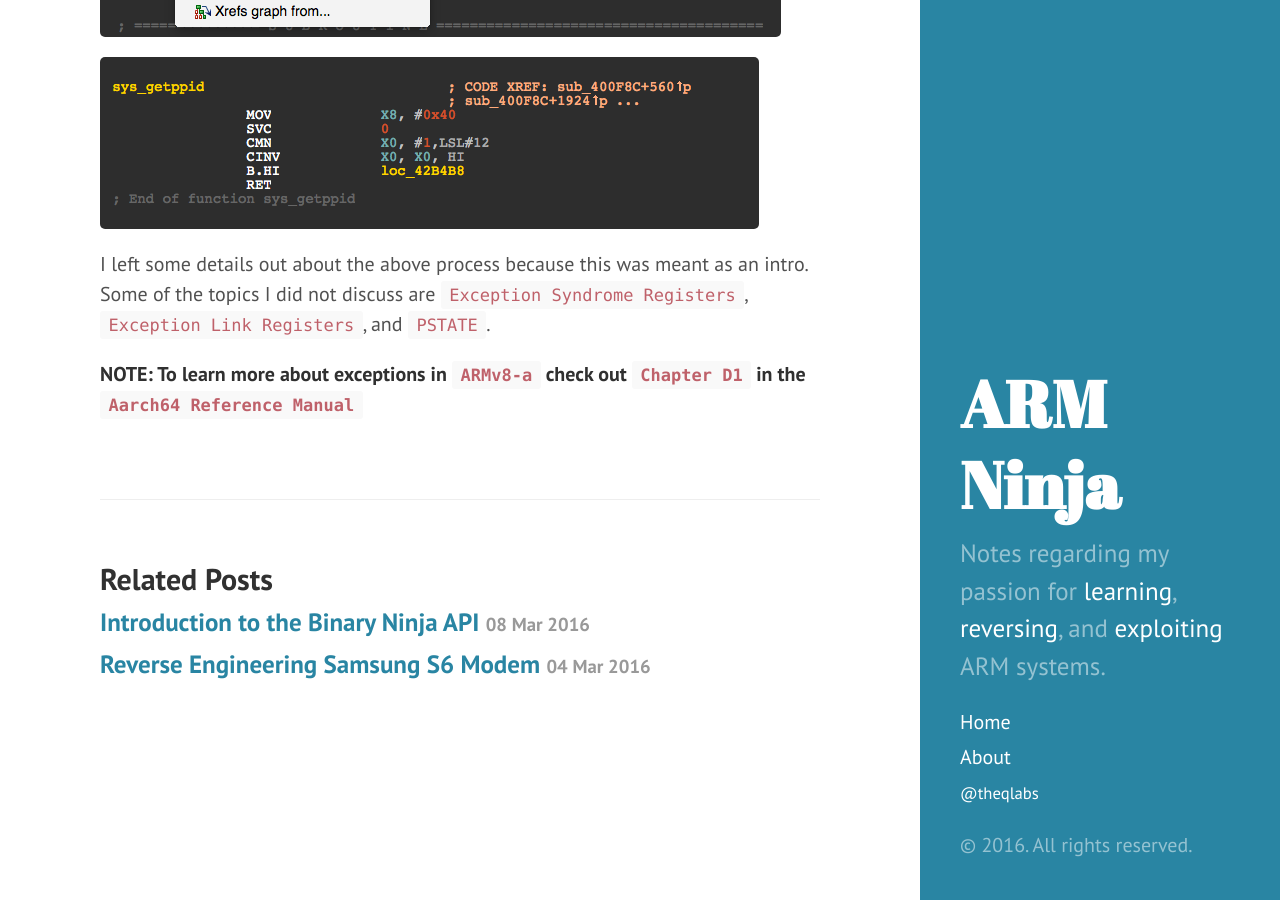
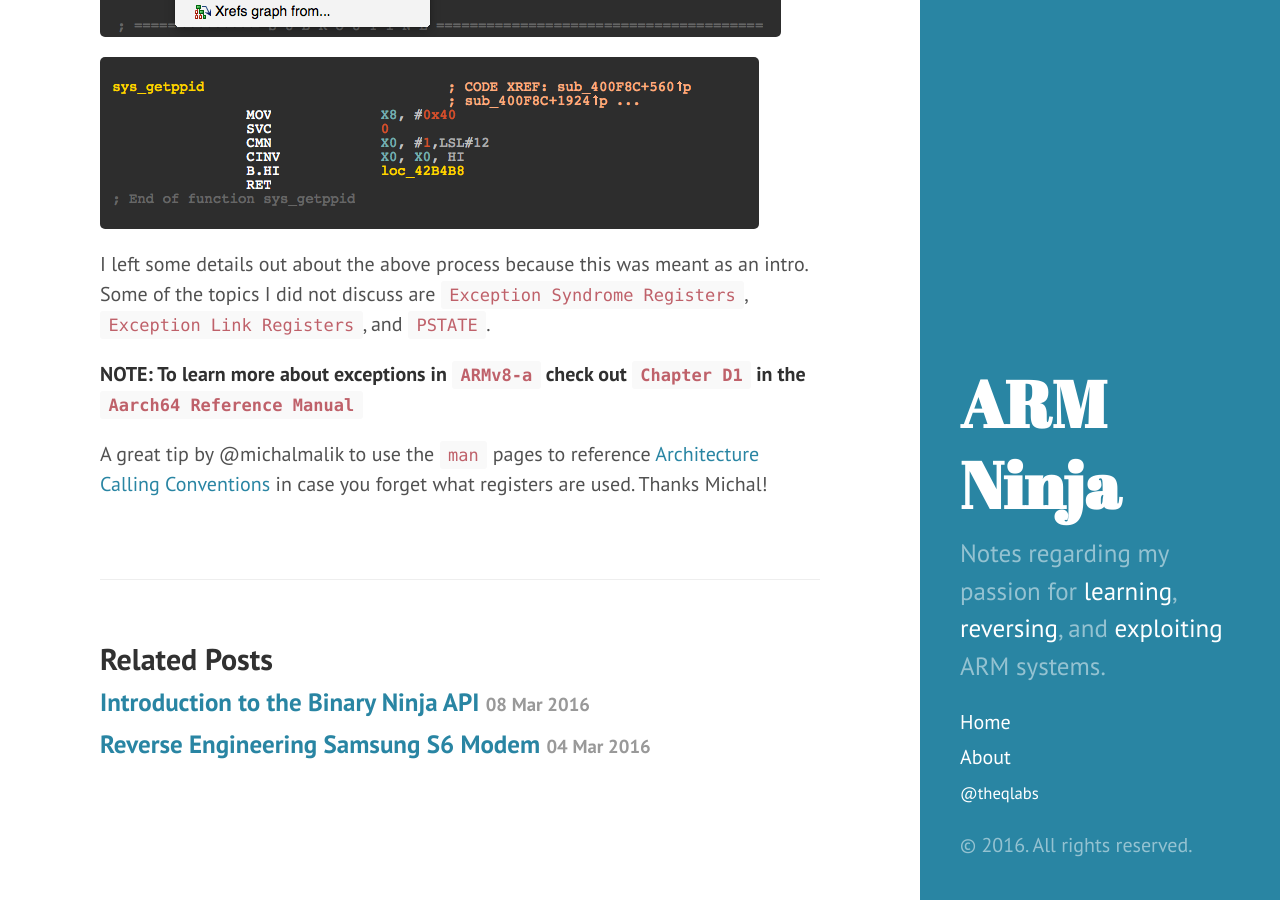
Before and after one commit to ARMNinja/armninja.github.io, a Jekyll site: the page built from _posts/2016-03-07-decoding-syscalls-in-arm64.md, in a window 1280 px wide and 900 px high, scrolled down 5814 px. Built offline with Jekyll 4.4.1, drawn with Linux system fonts in a browser that asks for light colours.

Commit message:
@michalmalik tip on using man pages to ref calling conventions added.

```diff
--- a/_posts/2016-03-07-decoding-syscalls-in-arm64.md
+++ b/_posts/2016-03-07-decoding-syscalls-in-arm64.md
@@ -129,3 +129,5 @@ Now that you understand what is happening with this function it is a good idea t
 I left some details out about the above process because this was meant as an intro. Some of the topics I did not discuss are `Exception Syndrome Registers`, `Exception Link Registers`, and `PSTATE`.
 
 **NOTE: To learn more about exceptions in `ARMv8-a` check out `Chapter D1` in the `Aarch64 Reference Manual`**
+
+A great tip by @michalmalik to use the `man` pages to reference [Architecture Calling Conventions](http://man7.org/linux/man-pages/man2/syscall.2.html) in case you forget what registers are used. Thanks Michal!
```
